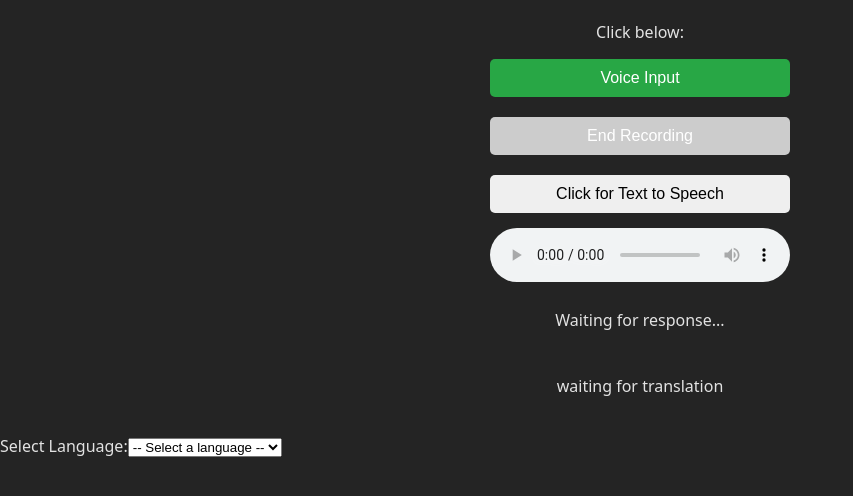
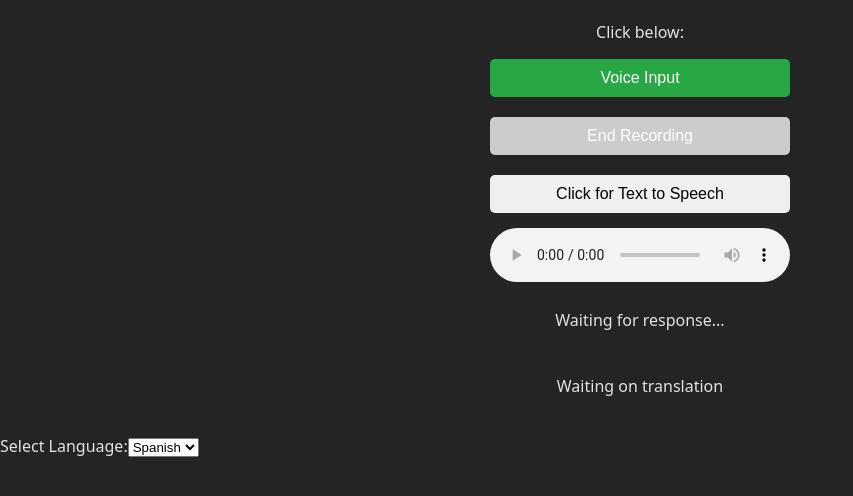
Before and after one commit to RynewymX/hackysu, a React (Vite) app in the folder appFrontEnd/: page / in a window 1280 px wide. Shown: the top 496 px of the page, without its empty margins (0-853 px from the left). Built offline with nearby package versions, Linux system fonts and the light colour scheme.

Commit message:
fixed dropdown

```diff
--- a/appFrontEnd/src/App.jsx
+++ b/appFrontEnd/src/App.jsx
@@ -7,7 +7,7 @@ export default function VoiceInput() {
   const [translatedText, setTranslatedText] = useState("");
   const [isListening, setIsListening] = useState(false); // Track recording status
   const [extraInfo, setExtraInfo] = useState("");
-  const [language, setLanguage] = useState("es"); // Default language: Spanish
+  const [language, setLanguage] = useState(""); // Default language: Spanish
   const recognitionRef = useRef(null); // Persistent speech recognition object
   let sentences = []; // Array to accumulate sentences
   const [tts, handleTextToSpeech] = useState('')
@@ -105,19 +105,16 @@ export default function VoiceInput() {
         <p>{responseText || "Waiting for response..."}</p>
       </div>
       <div id='post-translate'>
-        <p>{extraInfo || 'waiting for translation'}</p>
+        <p>{translatedText || "Waiting on translation"}</p>
       </div>
     </div>
     <label htmlFor="languageDropdown">Select Language:</label>
-      <select id="languageDropdown" value={language} onChange={(e) => setLanguage(e.target.data)}>
-        <option id="selector">-- Select a language --</option>
-        <option id='Spanish'>Spanish</option>
-        <option id='French'>French</option>
-        <option id='Russian'>Russian</option>
-        <option id='Japanese'>Japanese</option>
-        <option id='Chinese'>Chinese (Simplified)</option>
-        <option id='Italian'>Italian</option>
-        <option id='german'>German</option>
+      <select id="languageDropdown" value={language} onChange={(e) => setLanguage(e.target.value)}>
+        <option id='spanish' value='es'>Spanish</option>
+        <option id='French'  value='fr'>French</option>
+        <option id='Russian' value='ru'>Russian</option>
+        <option id='Italian' value='it'>Italian</option>
+        <option id='german' value='de'>German</option>
 
 
       </select>
```
Also changed, not shown: 1 other file (tests, documents, lock files or other folders).
